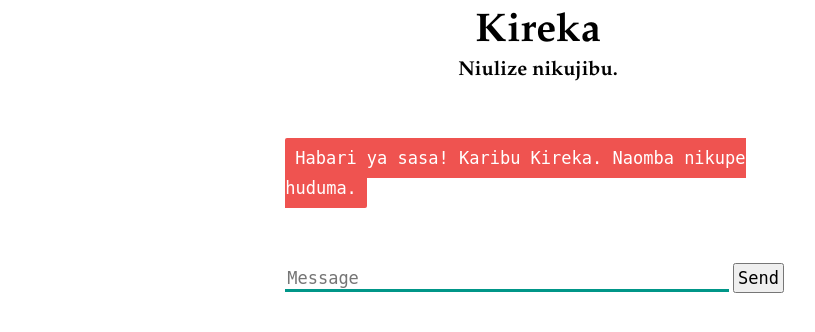
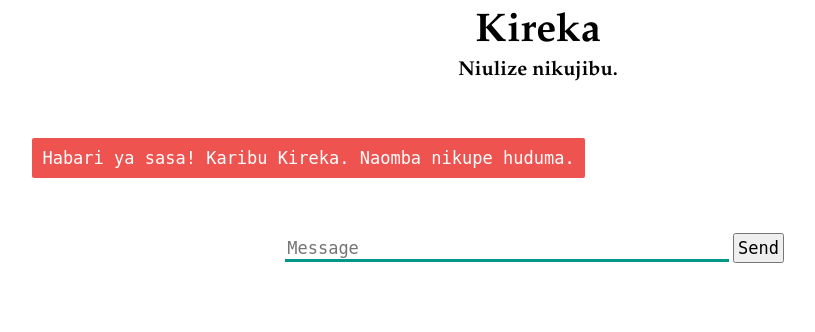
Before and after one commit to msamwelmollel/kirekachatbot, a Flask app: page / in a window 1280 px wide. Shown: the top 332 px of the page, without its empty margins (102-917 px from the left). Run offline with Flask 2, Linux system fonts and the light colour scheme; parts of the project's set-up code (start-up, migrations or seed data) failed here and were passed over; some libraries are stand-ins or nearby versions.

Commit message:
Update style.css

```diff
--- a/static/style.css
+++ b/static/style.css
@@ -20,7 +20,7 @@ h3 {
 #chatbox {
     margin-left: auto;
     margin-right: auto;
-    width: 40%;
+    width: 80%;
     margin-top: 60px;
 }
 
```
